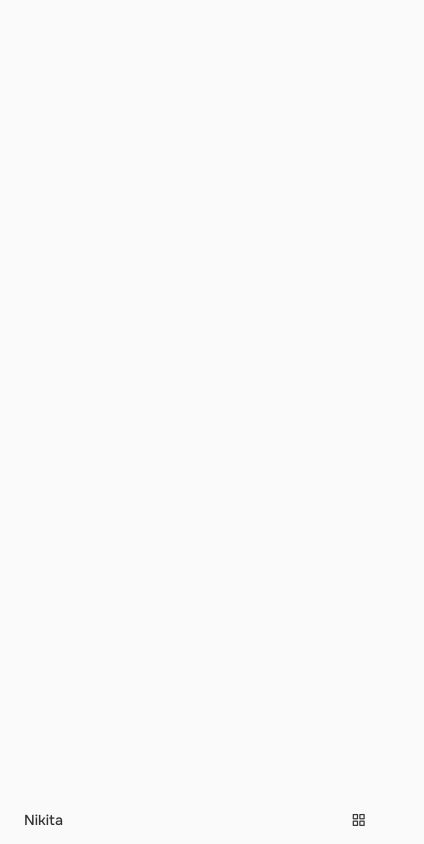
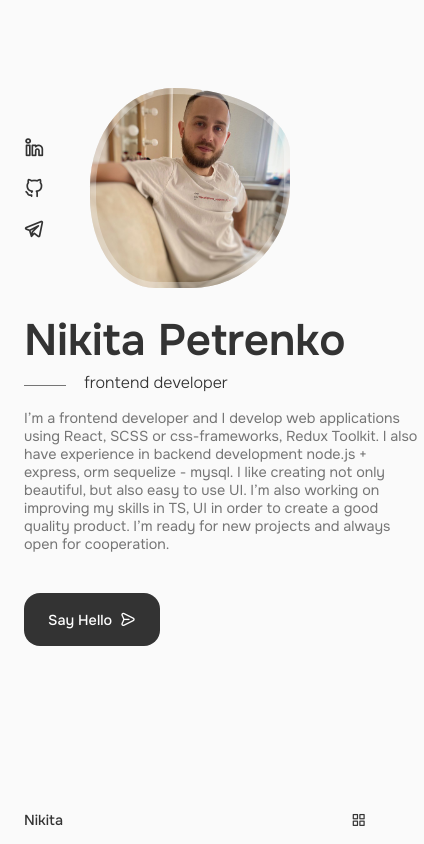
Before and after one commit to posternaka/portfolio, a React (Vite) app: page / in a window 390 px wide. Shown: the whole page, 424 px wide, since content can reach past the window. Built offline with nearby package versions, Linux system fonts and the light colour scheme.

Commit message:
developed and styled section-home

```diff
--- a/src/App.jsx
+++ b/src/App.jsx
@@ -1,9 +1,14 @@
+import './index.css';
 import Header from './components/header/Header';
+import Home from './components/home/Home';
 
 const App = () => {
 	return (
 		<>
 			<Header />
+			<main className='main'>
+				<Home />
+			</main>
 		</>
 	);
 };
--- /dev/null
+++ b/src/components/home/Data.jsx
@@ -0,0 +1,23 @@
+const Data = () => {
+	return (
+		<div className='home__data'>
+			<h1 className='home__title'>Nikita Petrenko</h1>
+			<h3 className='home__subtitle'>frontend developer</h3>
+			<p className='home__description'>
+				I’m a frontend developer and I develop web applications using React,
+				SCSS or css-frameworks, Redux Toolkit. I also have experience in backend
+				development node.js + express, orm sequelize - mysql. I like creating
+				not only beautiful, but also easy to use UI. I’m also working on
+				improving my skills in TS, UI in order to create a good quality product.
+				I’m ready for new projects and always open for cooperation.
+			</p>
+
+			<a href='#contact' className='button button--flex'>
+				Say Hello
+				<i className="uil uil-message button__icon"></i>
+			</a>
+		</div>
+	);
+};
+
+export default Data;
--- /dev/null
+++ b/src/components/home/Home.jsx
@@ -0,0 +1,24 @@
+import './home.css';
+import Data from './Data';
+import ScrollMouse from './ScrollMouse';
+import Social from './Social';
+
+const Home = () => {
+	return (
+		<section className='home section' id='home'>
+			<div className='home__container container grid'>
+				<div className='home__content grid'>
+					<Social />
+
+					<div className='home__img'></div>
+
+					<Data />
+				</div>
+
+				<ScrollMouse />
+			</div>
+		</section>
+	);
+};
+
+export default Home;
--- /dev/null
+++ b/src/components/home/ScrollMouse.jsx
@@ -0,0 +1,39 @@
+const ScrollMouse = () => {
+	return (
+		<div className='home__scroll'>
+			<a href='#about' className='home__scroll-button button--flex'>
+				<svg
+					height='32px'
+					width='32px'
+					className='home__scroll-mouse'
+					version='1.1'
+					xmlns='http://www.w3.org/2000/svg'
+					xmlnsXlink='http://www.w3.org/1999/xlink'
+					viewBox='0 0 512 512'
+					xmlSpace='preserve'
+				>
+					<path
+						style={{ fill: 'var(--title-color)' }}
+						d='M256,0C132.889,0,101.369,81.918,101.369,136.437v239.128C101.369,430.082,132.889,512,256,512
+	s154.631-81.918,154.631-136.435V136.437C410.631,81.918,379.111,0,256,0z'
+					/>
+					<path
+						style={{ fill: 'var(--text-color)' }}
+						d='M256,270.545c-4.714,0-8.533-3.82-8.533-8.533V34.133c0-4.714,3.82-8.533,8.533-8.533
+	c4.714,0,8.533,3.82,8.533,8.533v227.879C264.533,266.726,260.714,270.545,256,270.545z'
+					/>
+					<path
+						className='wheel'
+						style={{ fill: 'var(--container-color)' }}
+						d='M256,77.692c-16.651,0-30.151,13.499-30.151,30.151v46.326c0,16.653,13.5,30.151,30.151,30.151
+	s30.151-13.499,30.151-30.151v-46.326C286.151,91.191,272.651,77.692,256,77.692z'
+					/>
+				</svg>
+				<span className='home__scroll-name'>Scroll Down</span>
+				<i className='uil uil-angle-down home__scroll-arrow'></i>
+			</a>
+		</div>
+	);
+};
+
+export default ScrollMouse;
--- /dev/null
+++ b/src/components/home/Social.jsx
@@ -0,0 +1,29 @@
+const Social = () => {
+	return (
+		<div className='home__social'>
+			<a
+				href='https://www.linkedin.com/in/nikitapetrenko97'
+				className='home__social-icon'
+				target='_blank'
+			>
+				<i className='uil uil-linkedin-alt'></i>
+			</a>
+			<a
+				href='https://github.com/posternaka'
+				className='home__social-icon'
+				target='_blank'
+			>
+				<i className='uil uil-github-alt'></i>
+			</a>
+			<a
+				href='https://t.me/posternaka'
+				className='home__social-icon'
+				target='_blank'
+			>
+				<i className='uil uil-telegram-alt'></i>
+			</a>
+		</div>
+	);
+};
+
+export default Social;
--- /dev/null
+++ b/src/components/home/home.css
@@ -0,0 +1,188 @@
+.home__container {
+	row-gap: 7rem;
+}
+
+.home__content {
+	grid-template-columns: 116px repeat(2, 1fr);
+	padding-top: 3.5rem;
+	column-gap: 2rem;
+	align-items: center;
+}
+
+.home__social {
+	display: grid;
+	grid-template-columns: max-content;
+	row-gap: 1rem;
+}
+
+.home__social-icon {
+	font-size: 1.25rem;
+	color: var(--title-color);
+}
+
+.home__social-icon:hover {
+	color: var(--title-color-dark);
+}
+
+.home__title {
+	font-size: var(--big-font-size);
+	margin-bottom: var(--mb-0-25);
+}
+
+.home__subtitle {
+	position: relative;
+	font-size: var(--h3-font-size);
+	padding-left: 5.4rem;
+	font-weight: var(--font-normal);
+	margin-bottom: var(--mb-1);
+}
+
+.home__subtitle::before {
+	content: '';
+	position: absolute;
+	width: 70px;
+	height: 1px;
+	background-color: var(--text-color);
+	left: 0;
+	top: 50%;
+}
+
+.home__description {
+	min-width: 400px;
+	margin-bottom: var(--mb-3);
+}
+
+.home__img {
+	background: url(../../assets/photo.jpg);
+	background-repeat: no-repeat;
+	background-position: center;
+	background-size: cover;
+	box-shadow: inset 0 0 0 9px rgba(255, 255, 255, 0.3);
+	order: 1;
+	justify-self: center;
+	width: 300px;
+	height: 300px;
+	animation: profile__animate 10s linear infinite;
+}
+
+@keyframes profile__animate {
+	0% {
+		border-radius: 70% 40% 30% 60%/60% 30% 70% 40%;
+	}
+
+	25% {
+		border-radius: 30% 60% 70% 40%/50% 60% 30% 60%;
+	}
+
+	50% {
+		border-radius: 40% 70% 60% 30%/60% 30% 60% 50%;
+	}
+
+	75% {
+		border-radius: 70% 40% 30% 60%/30% 60% 40% 50%;
+	}
+
+	100% {
+		border-radius: 70% 40% 30% 60%/60% 30% 70% 40%;
+	}
+}
+
+.home__scroll {
+	margin-left: 9.5rem;
+}
+
+.wheel {
+	animation: wheel-scroll 1.5s ease-in-out infinite;
+}
+
+@keyframes wheel-scroll {
+	0% {
+		transform: translateY(3rem);
+	}
+
+	75% {
+		transform: translateY(-1.5rem);
+	}
+
+	100% {
+		transform: translateY(3rem);
+	}
+}
+
+.home__scroll-name {
+	color: var(--title-color);
+	font-weight: var(--font-medium);
+	margin-right: var(--mb-0-25);
+	margin-left: 0.2rem;
+}
+
+.home__scroll-arrow {
+	font-size: 1.25rem;
+	color: var(--title-color);
+}
+
+/* breakpoints */
+@media screen and (max-width: 992px) {
+	.home__content {
+		grid-template-columns: 100px repeat(2, 1fr);
+		column-gap: 1.25rem;
+	}
+
+	.home__subtitle {
+		padding-left: 3.75rem;
+		margin-bottom: var(--mb-1);
+	}
+
+	.home__subtitle::before {
+		width: 42px;
+		top: 0.8rem;
+	}
+
+	.home__description {
+		max-width: initial;
+		margin-bottom: var(--mb-2-5);
+	}
+
+	.home__img {
+		width: 250px;
+		height: 250px;
+		box-shadow: inset 0 0 0 8px rgba(255, 255, 255, 0.3);
+	}
+
+	.home__scroll {
+		margin-left: 7.5rem;
+	}
+}
+
+@media screen and (max-width: 768px) {
+	.home__content {
+		grid-template-columns: 0.5fr 3fr;
+		padding-top: 3.5rem;
+	}
+
+	.home__img {
+		order: initial;
+		justify-self: initial;
+	}
+
+	.home__data {
+		grid-column: 1/3;
+	}
+
+	.home__img {
+		width: 200px;
+		height: 200px;
+		box-shadow: inset 0 0 0 6px rgba(255, 255, 255, 0.3);
+	}
+
+	.home__scroll {
+		display: none;
+	}
+}
+
+@media screen and (max-width: 360px) {
+	.home__img {
+		width: 180px;
+		height: 180px;
+	}
+}
--- a/src/index.css
+++ b/src/index.css
@@ -17,7 +17,7 @@
 	--body-font: 'Onest', sans-serif;
 
 	/* .5rem = 8px, 1rem = 16px */
-	--big-font-size: 3.5rem;
+	--big-font-size: 3.4rem;
 	--h1-font-size: 2.25rem;
 	--h2-font-size: 1.5rem;
 	--h3-font-size: 1.25rem;
@@ -44,6 +44,9 @@
 	--z-tooltip: 10;
 	--z-fixed: 100;
 	--z-modal: 1000;
+
+	--transition-bg: background-color 0.3s easy-in;
+	--transition-color: color 0.3s easy-in-out;
 }
 
 /* responsive typography */
@@ -87,7 +90,7 @@ body {
 h1,
 h2,
 h3 {
-	color: var(--text-color);
+	color: var(--title-color);
 	font-weight: var(--font-semi-bold);
 }
 
@@ -148,8 +151,9 @@ img {
 	display: inline-block;
 	background-color: var(--title-color);
 	color: var(--container-color);
-	padding: 1.25rem 2rem;
-	border: 1rem;
+	transition: var(--transition-bg);
+	padding: 1.2rem 1.8rem;
+	border-radius: 1rem;
 	font-weight: var(--font-medium);
 }
 
@@ -158,10 +162,16 @@ img {
 }
 
 .button__icon {
+	font-size: 1.25rem;
 	margin-left: var(--mb-0-5);
+	transition: transform 0.6s ease;
 }
 
-.button__flex {
+.home__data > .button:hover .button__icon {
+	transform: translateX(10px);
+}
+
+.button--flex {
 	display: inline-flex;
 	align-items: center;
 }
@@ -172,10 +182,23 @@ img {
 		margin-left: var(--mb-1-5);
 		margin-right: var(--mb-1-5);
 	}
+
+	.button {
+		padding: 1rem 1.5rem;
+	}
+
+	.button__icon {
+		font-size: 1rem;
+	}
+
+	.home__data > .button:hover .button__icon {
+		transform: translateX(5px);
+	}
 }
 
 @media screen and (max-width: 768px) {
-	.container {
+	.section {
+		padding: 2rem 0 4rem;
 	}
 }
 
@@ -185,6 +208,10 @@ img {
 }
 
 @media screen and (max-width: 360px) {
+	:root {
+		--big-font-size: 2.25rem;
+	}
+
 	.container {
 		margin-left: var(--mb-1);
 		margin-right: var(--mb-1);
--- a/src/main.jsx
+++ b/src/main.jsx
@@ -1,7 +1,6 @@
 import React from 'react';
 import ReactDOM from 'react-dom/client';
 import App from './App.jsx';
-import './index.css';
 
 ReactDOM.createRoot(document.getElementById('root')).render(
 	<React.StrictMode>
```
Also changed, not shown: src/assets/photo.jpg (added), src/assets/scroll-mouse.svg (added).
